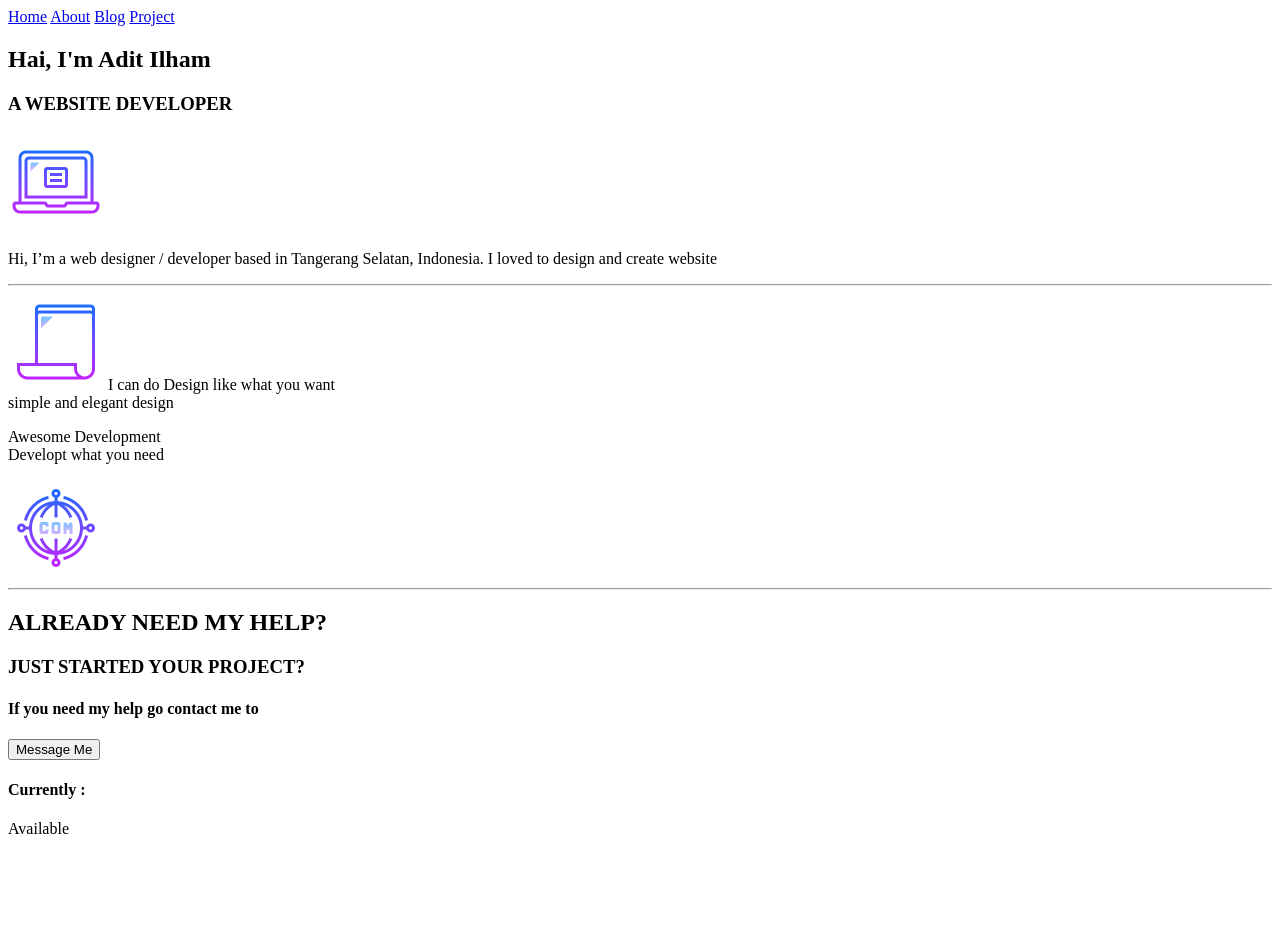
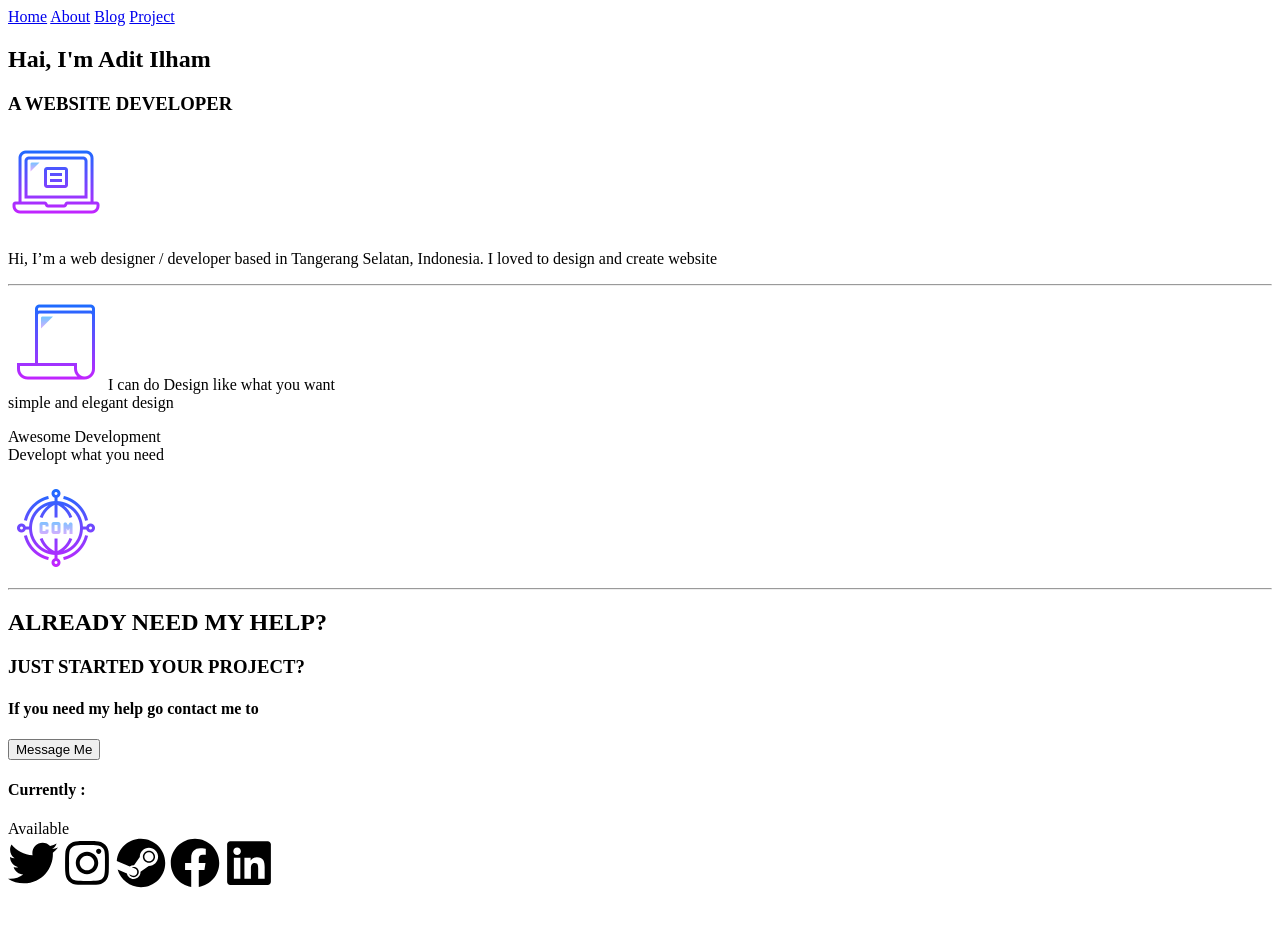
Before and after one commit to aditilham/project-html, a plain HTML site: page index.html in a window 1280 px wide. Shown: the top 952 px of the page. After the commit the page ends 900 px from the top, so only its background shows below. Drawn offline with Linux system fonts and the light colour scheme.

Commit message:
update 2

```diff
--- a/index.html
+++ b/index.html
@@ -46,12 +46,12 @@
             </section>
         </main>
         <footer>
-            <img src="./assets/twitter-brands.svg">
-            <img src="./assets/instagram-brands.svg">
-            <img src="./assets/github-brands.svg">
-            <img src="./assets/steam-brands.svg">
-            <img src="./assets/facebook-brands.svg">
-            <img src="./assets/linkedin-brands.svg">
+            <img src="./assets/twitter-brands.svg" width="50" height="50">
+            <img src="./assets/instagram-brands.svg" width="50" height="50>
+            <img src="./assets/github-brands.svg" width="50" height="50">
+            <img src="./assets/steam-brands.svg" width="50" height="50">
+            <img src="./assets/facebook-brands.svg" width="50" height="50">
+            <img src="./assets/linkedin-brands.svg" width="50" height="50">
         </footer>
 </body>
 
```
